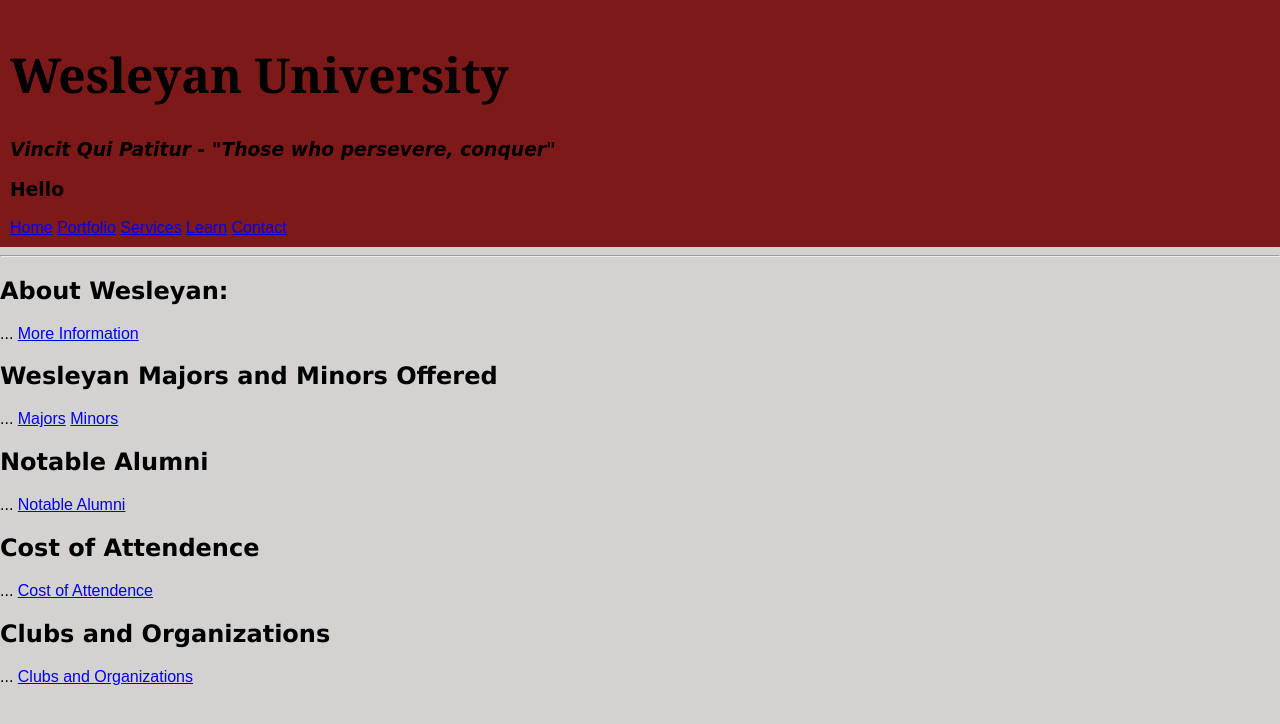
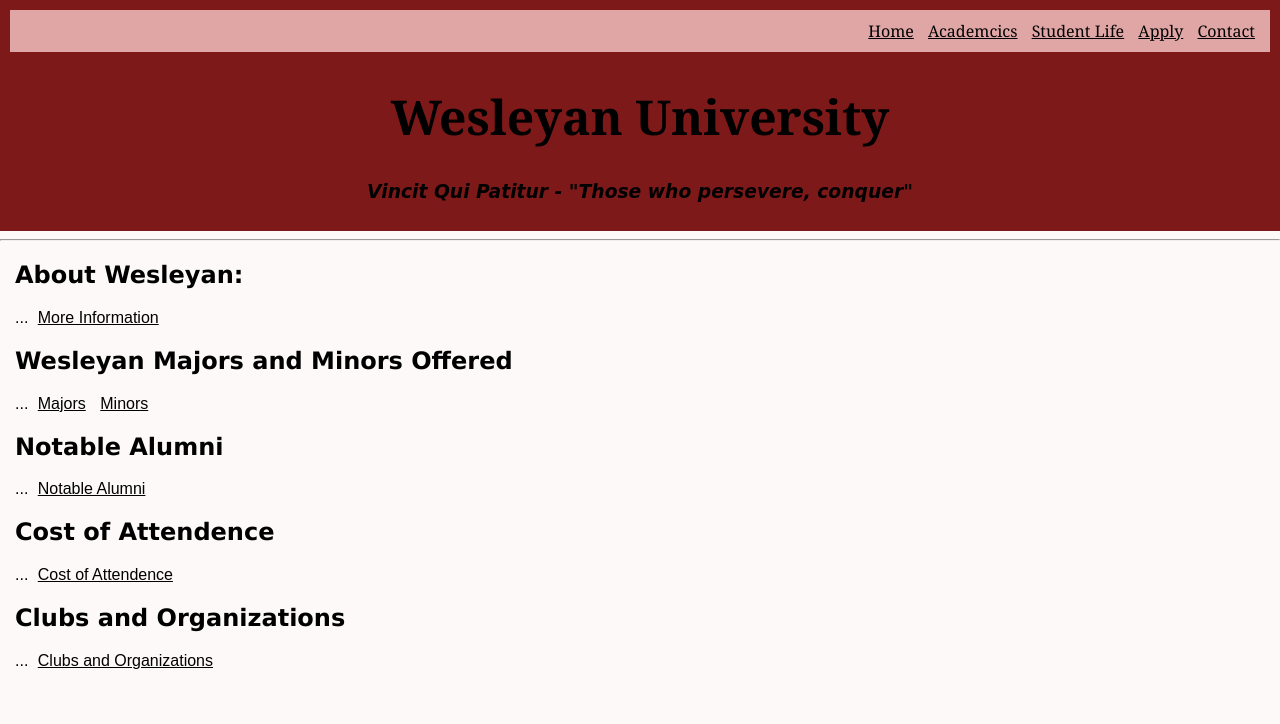
Before and after one commit to shikhargupta24/shikhargupta24.github.io, a PHP site: page / in a window 1280 px wide. Shown: the top 724 px of the page. Run offline with PHP 8.4, Linux system fonts and the light colour scheme.

Commit message:
nav bar
nav bar styling and placement

```diff
--- a/index.html
+++ b/index.html
@@ -11,23 +11,26 @@
 
 <body>
     <header id ="Wesleyan Title">
-        <h1>Wesleyan University</h1>
-        <h3><i>Vincit Qui Patitur - "Those who persevere, conquer"</i></h3>
 
-        <div>
-            <h3 class="float-md-start mb-0 title1">Hello</h3>
-            <nav class="nav nav-masthead justify-content-center float-md-end pages">
+        <div class="navbar">
+            <nav>
               <a class="nav-link active" aria-current="page" href="--">Home</a>
-              <a class="nav-link active" aria-current="page" href="---">Portfolio</a>
-              <a class="nav-link active" aria-current="page" href="----">Services</a>
-              <a class="nav-link active" aria-current="page" href="---">Learn</a>
+              <a class="nav-link active" aria-current="page" href="---">Academcics</a>
+              <a class="nav-link active" aria-current="page" href="----">Student Life</a>
+              <a class="nav-link active" aria-current="page" href="---">Apply</a>
               <a class="nav-link active" aria-current="page" href="---">Contact</a>
             </nav>
           </div>
+
+          <h1>Wesleyan University</h1>
+
+          <h3 class="float-md-start mb-0 title1"><i>Vincit Qui Patitur - "Those who persevere, conquer"</i></h3>
+
     </header>
 <hr />
 
 <section>
+
     <div class ="box" id="Aboutme">
         <h2>About Wesleyan:</h2>
         <p>...
--- a/style.css
+++ b/style.css
@@ -2,7 +2,7 @@
 body {
     margin: 0;
     font-family: Arial;
-    background-color: #d4d1d1;
+    background-color: #fdf9f9;
 
   }
 header {
@@ -10,6 +10,7 @@
     margin: 2;
     border: #7d1919;;
     padding: 10px;
+    text-align: center;
 }
 
 h1 {font-family: Cambria, Cochin, Georgia, Times, 'Times New Roman', serif;
@@ -18,8 +19,22 @@
 h2 {font-family: Verdana, Geneva, Tahoma, sans-serif;}
  h3{ font-family:cursive }
 
-.Aboutme {
 
-margin: 1;
+
+.navbar {font-family: Cambria, Cochin, Georgia, Times, 'Times New Roman', serif;
+background-color: rgb(224, 166, 166);
+padding: 10px;
+color: white;
+text-align: right;
+
+}
+
+  section{text-align: left;
+    padding-left: 15px;
+
 
   }
+
+a{color:#000000;
+padding:5px;
+}
```
